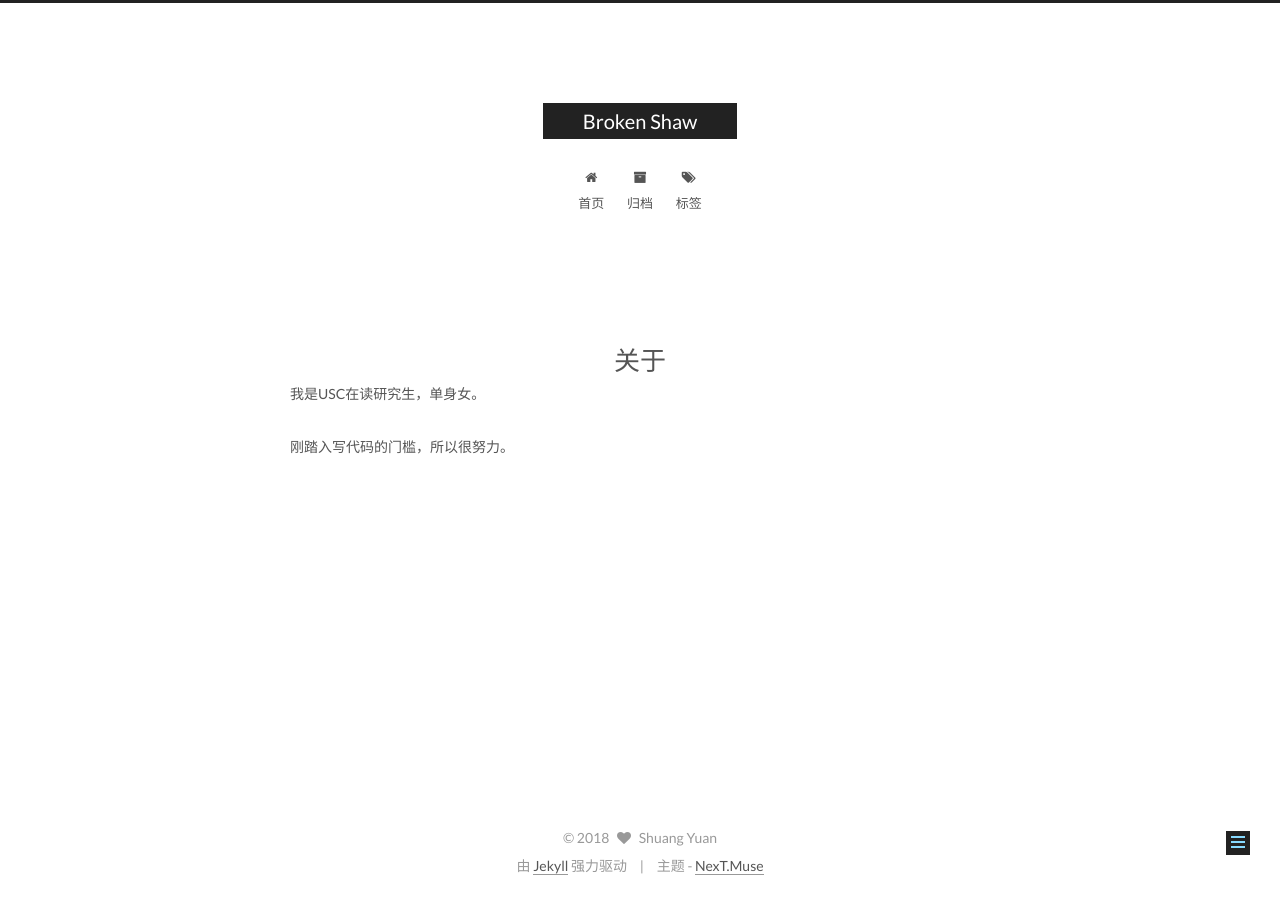
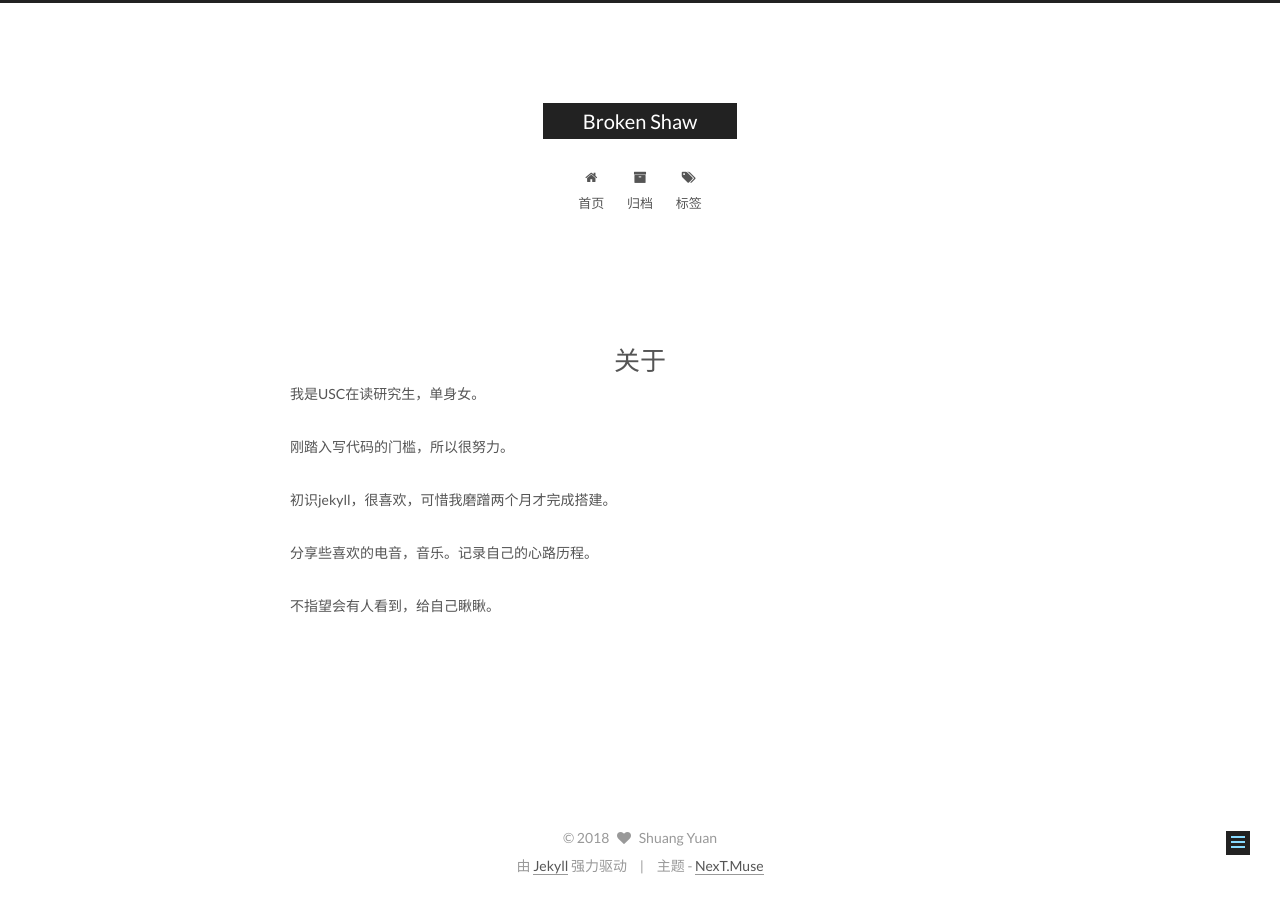
Before and after one commit to Shawy75/Shaw9575.github.io-1, a Jekyll site: the page built from about/index.md, in a window 1280 px wide. Built offline with Jekyll 4.4.1, drawn with Linux system fonts in a browser that asks for light colours.

Commit message:
Update index.md

```diff
--- a/about/index.md
+++ b/about/index.md
@@ -6,3 +6,9 @@ type: about
 我是USC在读研究生，单身女。
 
 刚踏入写代码的门槛，所以很努力。
+
+初识jekyll，很喜欢，可惜我磨蹭两个月才完成搭建。
+
+分享些喜欢的电音，音乐。记录自己的心路历程。
+
+不指望会有人看到，给自己瞅瞅。
```
